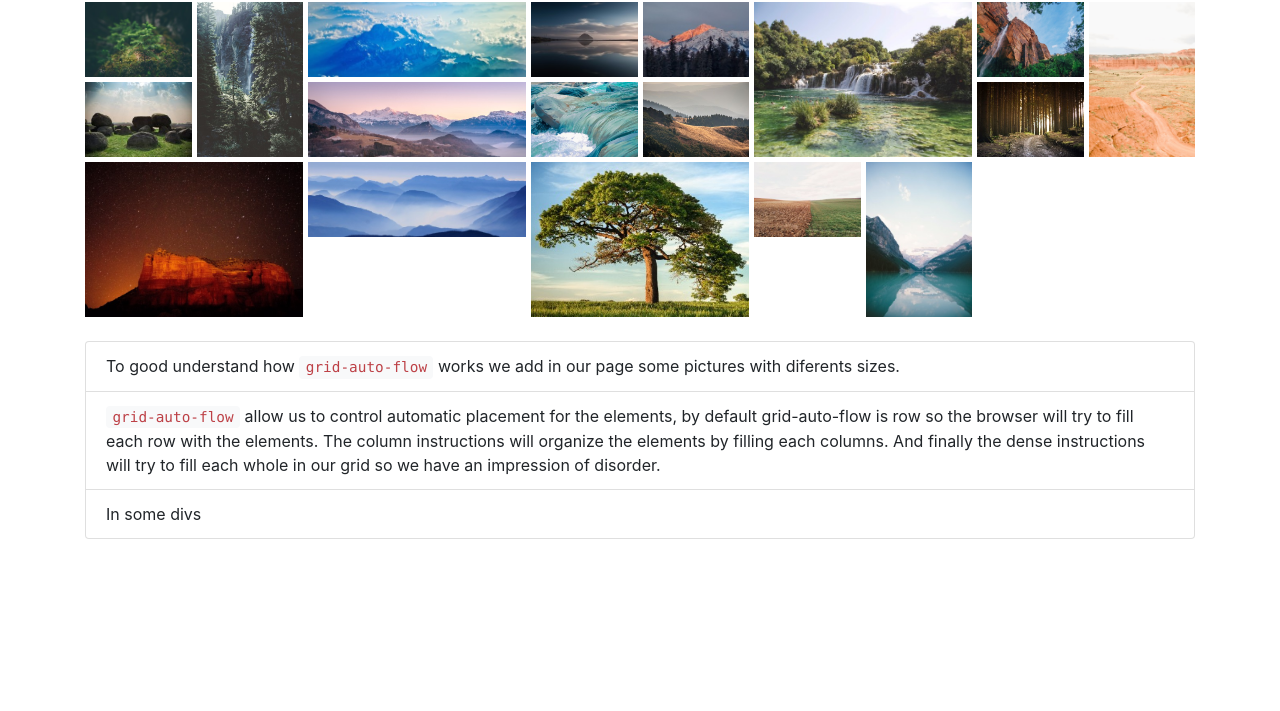
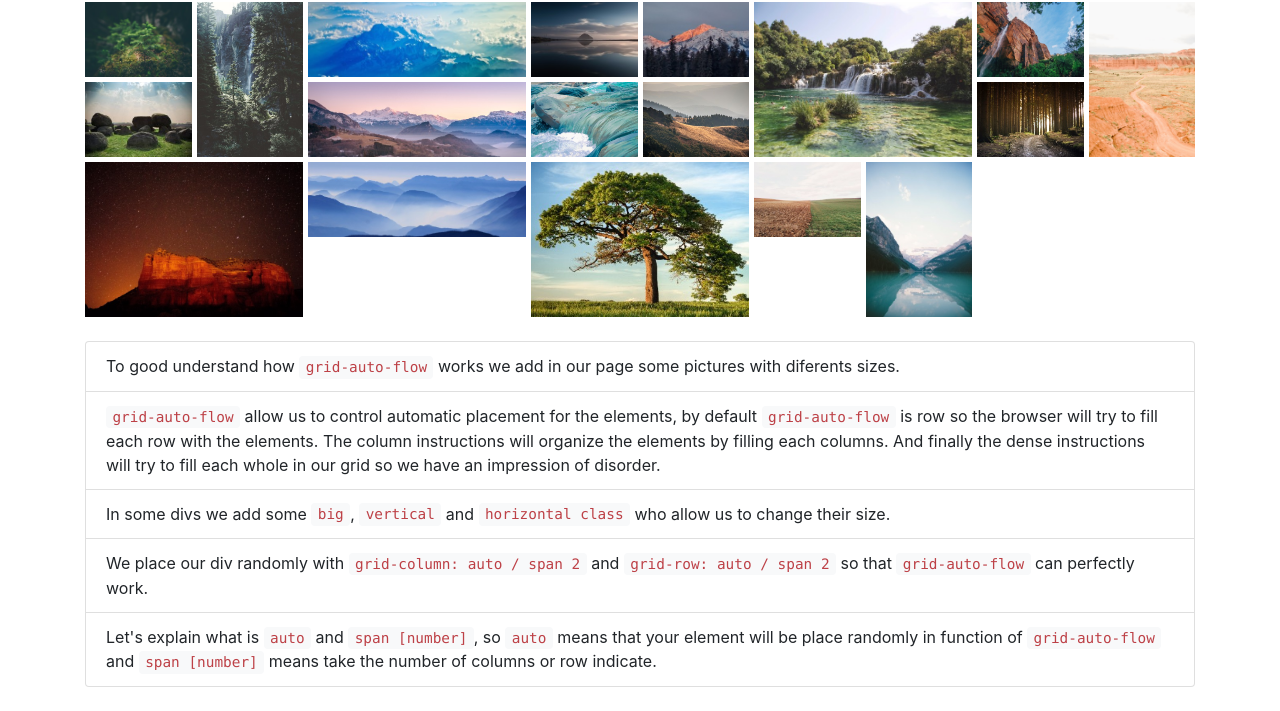
Before and after one commit to luctst/CSS-Grid, a plain HTML site: page Grid-auto-flow/index.html in a window 1280 px wide. Shown: the part 156-867 px from the top of the page. Before the commit the page ends 800 px from the top, so only its background shows below. Drawn offline with nearby package versions, Linux system fonts and the light colour scheme.

Commit message:
Add grid-auto-flow styles

```diff
--- a/Grid-auto-flow/index.html
+++ b/Grid-auto-flow/index.html
@@ -38,10 +38,16 @@
         <li class="list-group-item">To good understand how <code>grid-auto-flow</code> works we add in our page
         some pictures with diferents sizes.</li>
         <li class="list-group-item"><code>grid-auto-flow</code> allow us to control automatic placement for the
-        elements, by default grid-auto-flow is row so the browser will try to fill each row with the elements.
+        elements, by default <code>grid-auto-flow</code> is row so the browser will try to fill each row with the elements.
         The column instructions will organize the elements by filling each columns. And finally the dense
         instructions will try to fill each whole in our grid so we have an impression of disorder.</li>
-        <li class="list-group-item">In some divs</li>
+        <li class="list-group-item">In some divs we add some <code>big</code>, <code>vertical</code> and
+        <code>horizontal class</code> who allow us to change their size.</li>
+        <li class="list-group-item">We place our div randomly with <code>grid-column: auto / span 2</code> and
+        <code>grid-row: auto / span 2</code> so that <code>grid-auto-flow</code> can perfectly work.</li>
+        <li class="list-group-item">Let's explain what is <code>auto</code> and <code>span [number]</code>,
+        so <code>auto</code> means that your element will be place randomly in function of
+        <code>grid-auto-flow</code> and <code>span [number]</code> means take the number of columns or row indicate.</li>
       </ol>
     </div>
   </body>
```
